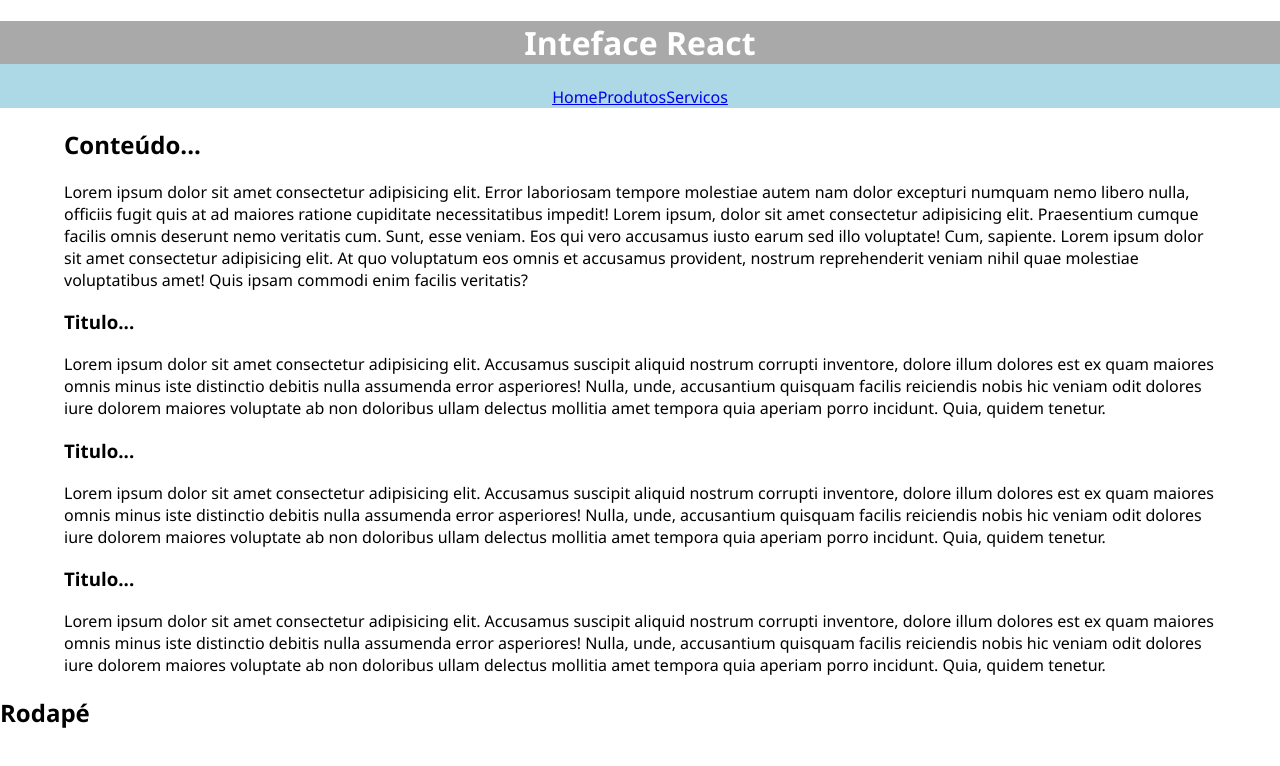
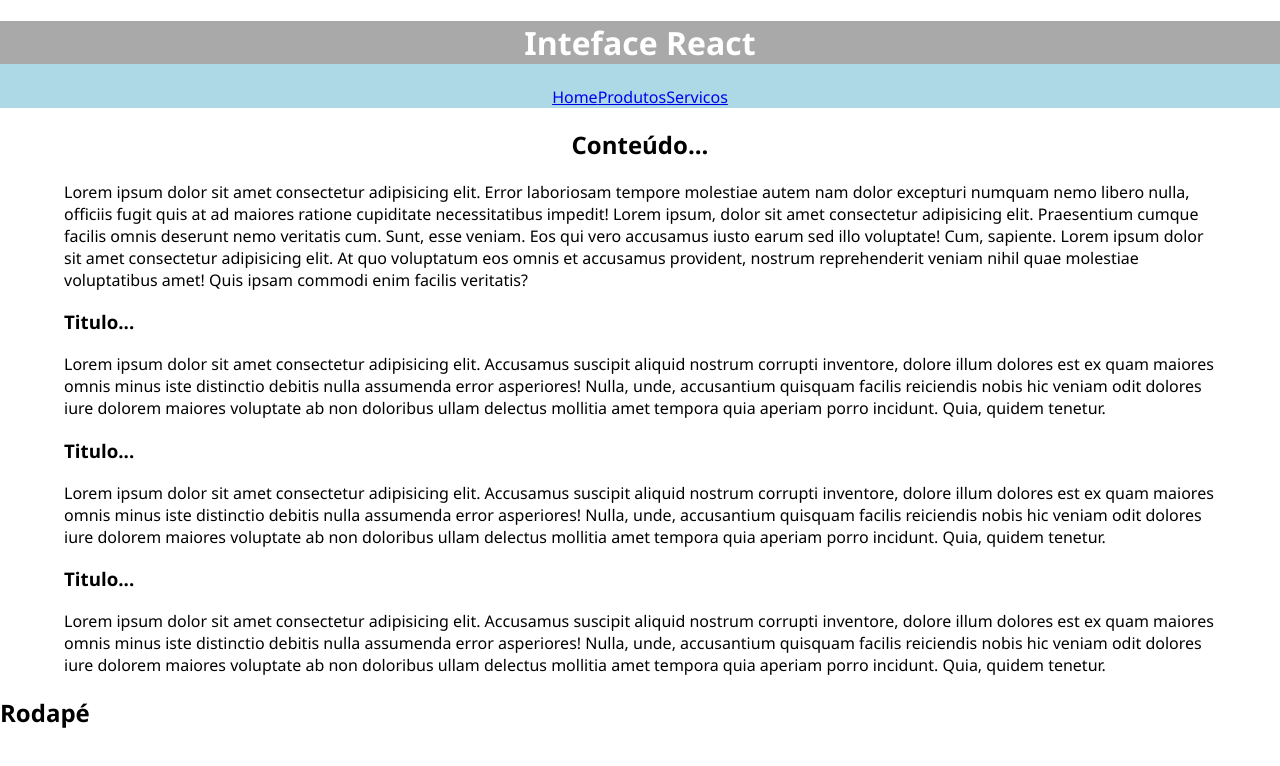
Before and after one commit to veronica-silva/meu-app, a React (Create React App) app: page / in a window 1280 px wide. Shown: the top 766 px of the page. Built offline with nearby package versions, Linux system fonts and the light colour scheme.

Commit message:
css dos conteúdos

```diff
--- a/src/components/Layouts/Conteudo.css
+++ b/src/components/Layouts/Conteudo.css
@@ -3,3 +3,6 @@ main {
   width: 90vw;
   margin: auto;
 }
+.subtitulo {
+  text-align: center;
+}
--- a/src/components/Layouts/Conteudo.jsx
+++ b/src/components/Layouts/Conteudo.jsx
@@ -4,7 +4,7 @@ const Conteudo = () => {
   return (
     <main>
       <section>
-        <h2>Conteúdo...</h2>
+        <h2 className="subtitulo">Conteúdo...</h2>
         <p>
           Lorem ipsum dolor sit amet consectetur adipisicing elit. Error
           laboriosam tempore molestiae autem nam dolor excepturi numquam nemo
```
